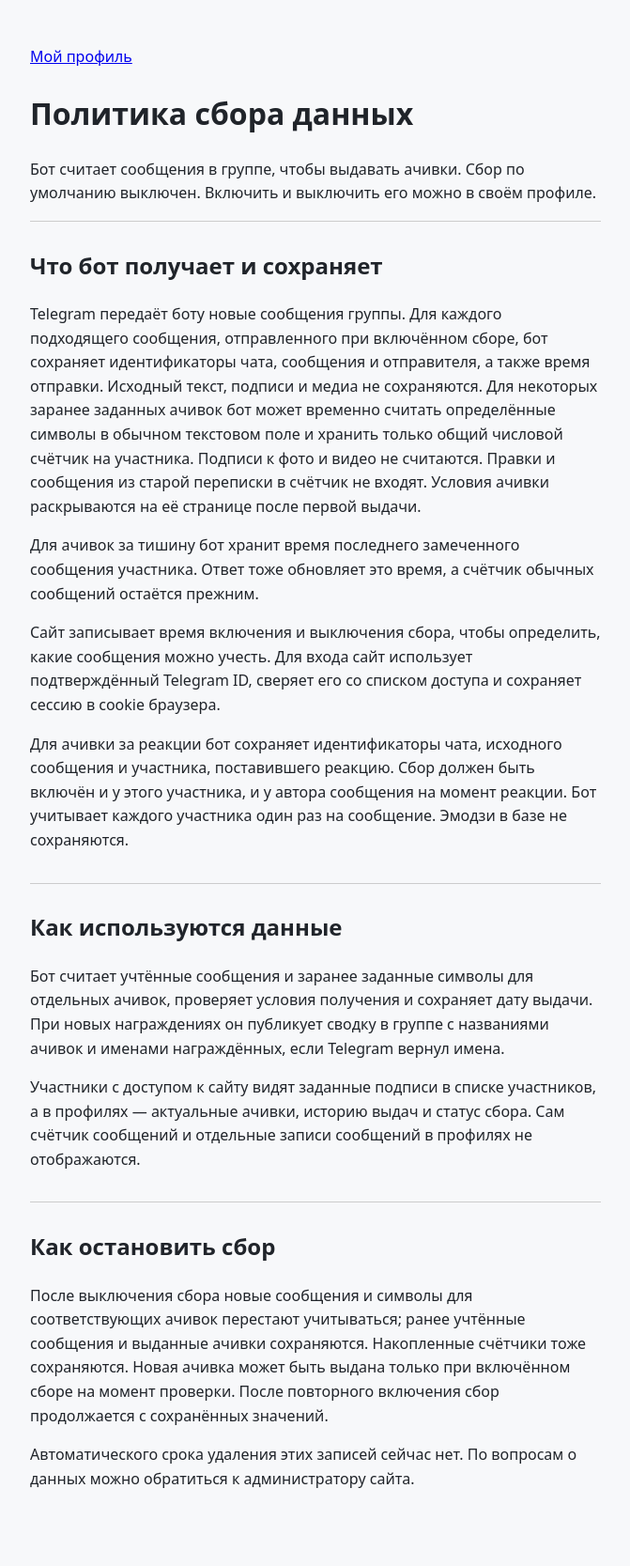
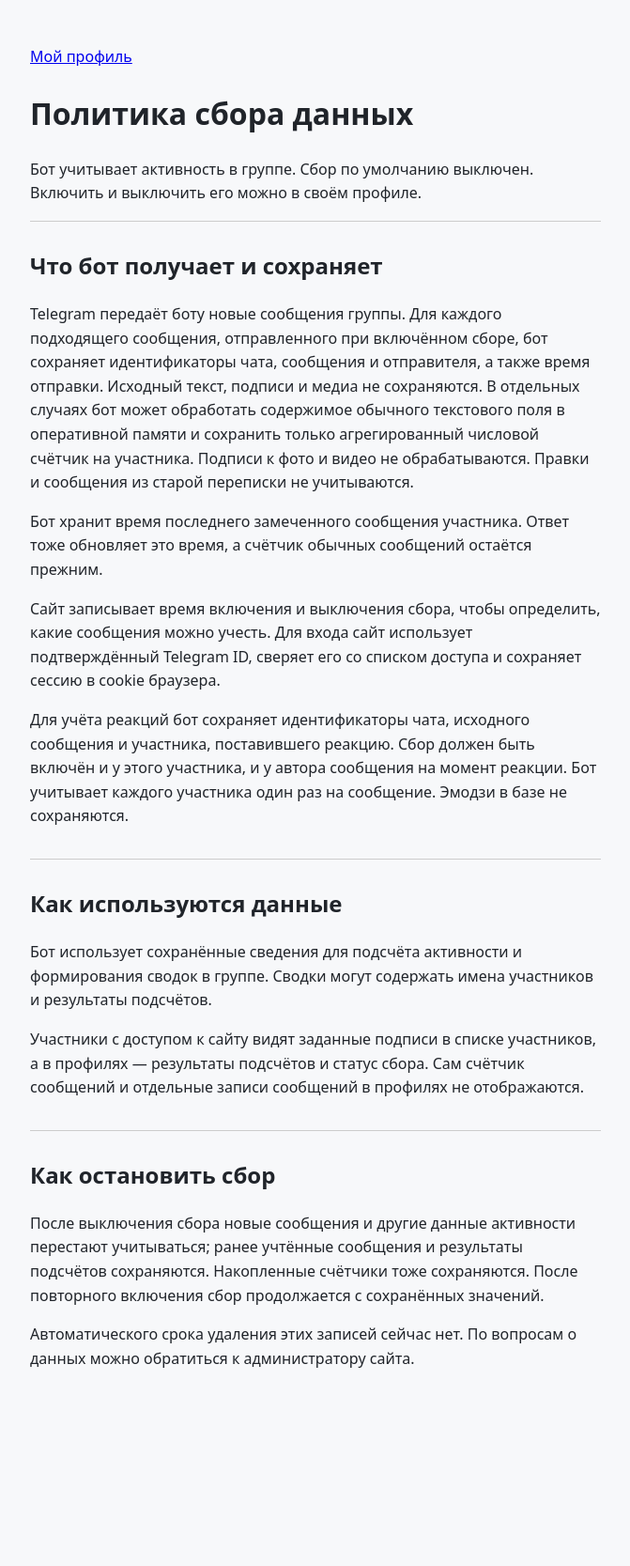
Before and after one commit to prafdin/tg-bot-achiever, a Python web app: template app/templates/data_policy.html in a window 1280 px wide. Shown: the whole page at 94% size, without its empty margins (304-975 px from the left). After the commit the page ends 1456 px from the top, so only its background shows below. Run offline with Jinja, Linux system fonts and the light colour scheme; the template is opened without the code that fills it, so the values that code supplies are empty.

Commit message:
Remove achievement details from data policy

```diff
--- a/app/templates/data_policy.html
+++ b/app/templates/data_policy.html
@@ -14,25 +14,25 @@
 <main>
     <nav><a href="/">Мой профиль</a></nav>
     <h1>Политика сбора данных</h1>
-    <p>Бот считает сообщения в группе, чтобы выдавать ачивки. Сбор по умолчанию выключен. Включить и выключить его можно в своём профиле.</p>
+    <p>Бот учитывает активность в группе. Сбор по умолчанию выключен. Включить и выключить его можно в своём профиле.</p>
 
     <section>
         <h2>Что бот получает и сохраняет</h2>
-        <p>Telegram передаёт боту новые сообщения группы. Для каждого подходящего сообщения, отправленного при включённом сборе, бот сохраняет идентификаторы чата, сообщения и отправителя, а также время отправки. Исходный текст, подписи и медиа не сохраняются. Для некоторых заранее заданных ачивок бот может временно считать определённые символы в обычном текстовом поле и хранить только общий числовой счётчик на участника. Подписи к фото и видео не считаются. Правки и сообщения из старой переписки в счётчик не входят. Условия ачивки раскрываются на её странице после первой выдачи.</p>
-        <p>Для ачивок за тишину бот хранит время последнего замеченного сообщения участника. Ответ тоже обновляет это время, а счётчик обычных сообщений остаётся прежним.</p>
+        <p>Telegram передаёт боту новые сообщения группы. Для каждого подходящего сообщения, отправленного при включённом сборе, бот сохраняет идентификаторы чата, сообщения и отправителя, а также время отправки. Исходный текст, подписи и медиа не сохраняются. В отдельных случаях бот может обработать содержимое обычного текстового поля в оперативной памяти и сохранить только агрегированный числовой счётчик на участника. Подписи к фото и видео не обрабатываются. Правки и сообщения из старой переписки не учитываются.</p>
+        <p>Бот хранит время последнего замеченного сообщения участника. Ответ тоже обновляет это время, а счётчик обычных сообщений остаётся прежним.</p>
         <p>Сайт записывает время включения и выключения сбора, чтобы определить, какие сообщения можно учесть. Для входа сайт использует подтверждённый Telegram ID, сверяет его со списком доступа и сохраняет сессию в cookie браузера.</p>
-        <p>Для ачивки за реакции бот сохраняет идентификаторы чата, исходного сообщения и участника, поставившего реакцию. Сбор должен быть включён и у этого участника, и у автора сообщения на момент реакции. Бот учитывает каждого участника один раз на сообщение. Эмодзи в базе не сохраняются.</p>
+        <p>Для учёта реакций бот сохраняет идентификаторы чата, исходного сообщения и участника, поставившего реакцию. Сбор должен быть включён и у этого участника, и у автора сообщения на момент реакции. Бот учитывает каждого участника один раз на сообщение. Эмодзи в базе не сохраняются.</p>
     </section>
 
     <section>
         <h2>Как используются данные</h2>
-        <p>Бот считает учтённые сообщения и заранее заданные символы для отдельных ачивок, проверяет условия получения и сохраняет дату выдачи. При новых награждениях он публикует сводку в группе с названиями ачивок и именами награждённых, если Telegram вернул имена.</p>
-        <p>Участники с доступом к сайту видят заданные подписи в списке участников, а в профилях — актуальные ачивки, историю выдач и статус сбора. Сам счётчик сообщений и отдельные записи сообщений в профилях не отображаются.</p>
+        <p>Бот использует сохранённые сведения для подсчёта активности и формирования сводок в группе. Сводки могут содержать имена участников и результаты подсчётов.</p>
+        <p>Участники с доступом к сайту видят заданные подписи в списке участников, а в профилях — результаты подсчётов и статус сбора. Сам счётчик сообщений и отдельные записи сообщений в профилях не отображаются.</p>
     </section>
 
     <section>
         <h2>Как остановить сбор</h2>
-        <p>После выключения сбора новые сообщения и символы для соответствующих ачивок перестают учитываться; ранее учтённые сообщения и выданные ачивки сохраняются. Накопленные счётчики тоже сохраняются. Новая ачивка может быть выдана только при включённом сборе на момент проверки. После повторного включения сбор продолжается с сохранённых значений.</p>
+        <p>После выключения сбора новые сообщения и другие данные активности перестают учитываться; ранее учтённые сообщения и результаты подсчётов сохраняются. Накопленные счётчики тоже сохраняются. После повторного включения сбор продолжается с сохранённых значений.</p>
         <p>Автоматического срока удаления этих записей сейчас нет. По вопросам о данных можно обратиться к администратору сайта.</p>
     </section>
 </main>
```
